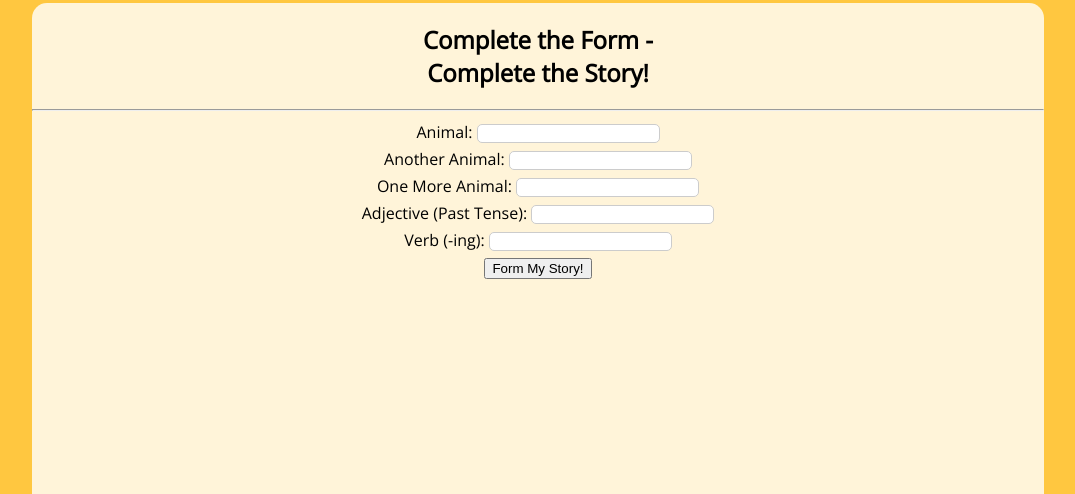
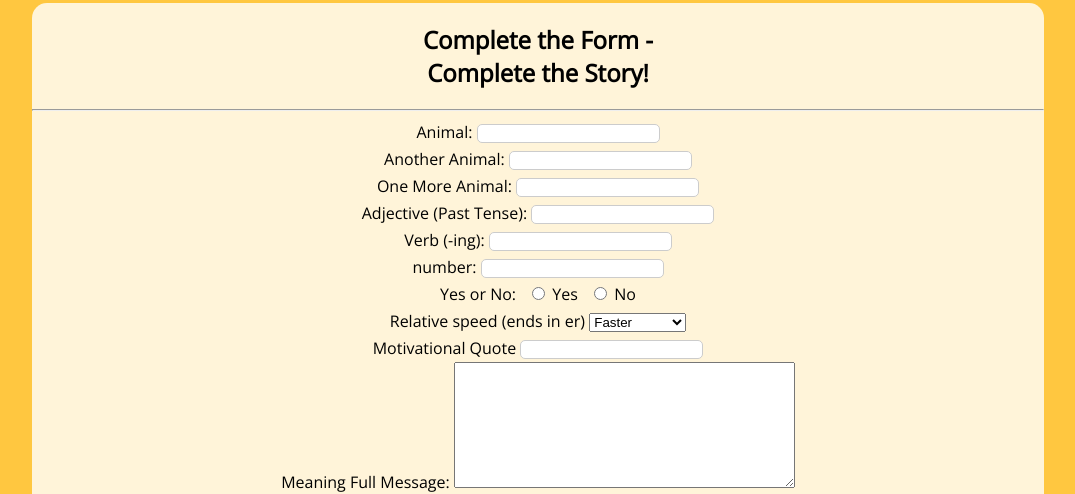
Before and after one commit to Saummmm/form-a-story, a plain HTML site: page index.html in a window 1280 px wide. Shown: the part 313-807 px from the top of the page, without its empty margins (102-1177 px from the left). Drawn offline with nearby package versions, Linux system fonts and the light colour scheme.

Commit message:
Final Product

```diff
--- a/index.html
+++ b/index.html
@@ -43,6 +43,43 @@
 
             <br>
 
+            <label for="num-1">number:</label>
+            <input type="number" id="num-1" name="num-1" required>
+
+            <br>
+
+            <span>Yes or No:</span>
+            <input type="radio" id="yes" name="answer" value="yes" required>
+            <label for="yes">Yes</label>
+            <input type="radio" id="no" name="answer" value="no" required>
+            <label for="no">No</label>
+
+            <br>
+
+            <label for="speed">Relative speed (ends in er)</label>
+            <select name="speed" id="speed" required>
+                <option value="faster">Faster</option>
+                <option value="slower">Slower</option>
+                <option value="super">Much Faster</option>
+            </select>
+
+            <br>
+
+            <label for="quote">Motivational Quote</label>
+            <input type="text" id="qote" name="quote" list="quote-choices" required>
+            <datalist id="quote-choices">
+                <option value="Hard Work beats Talent when Talent doesn't Work Hard"></option>
+                <option value="Big stuff chief"></option>
+                <option value="Work hard to get what you want"></option>
+            </datalist>
+
+            <br>
+
+            <label for="message">Meaning Full Message:</label>
+            <textarea name="message" id="message" cols="40" rows="8"></textarea>
+
+            <br>
+
             <input type="submit" value="Form My Story!">
         </form>
     </section>
```
